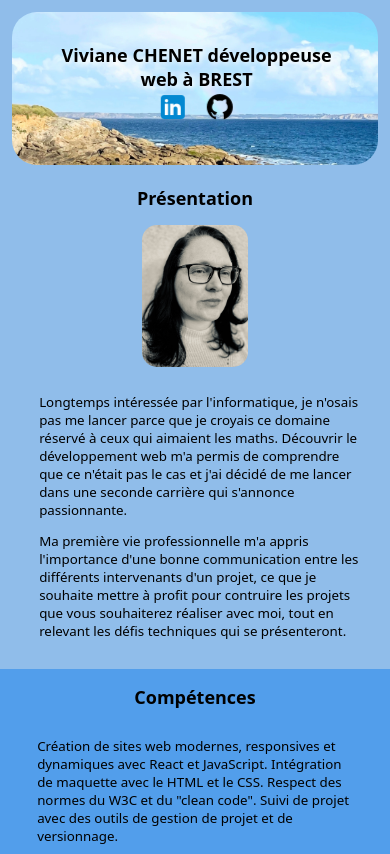
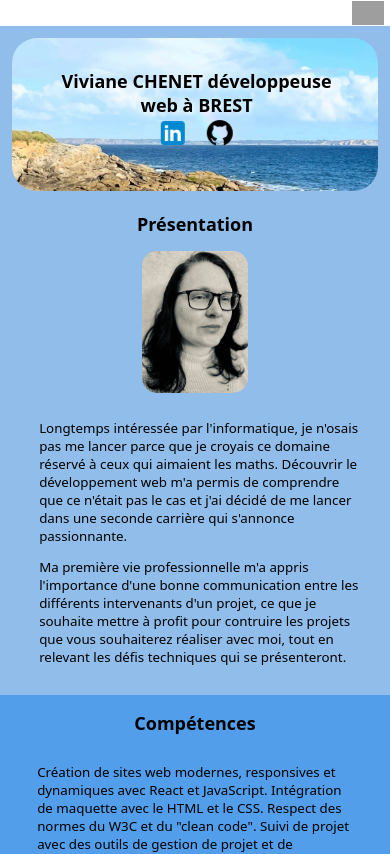
Before and after one commit to VivianeCG/mon_portfolio, a React (Create React App) app: page / in a window 390 px wide. Shown: the top 854 px of the page. Built offline with nearby package versions, Linux system fonts and the light colour scheme; grey boxes are pictures that could not be loaded; a web font is replaced by a local one.

Commit message:
modifications responsive

```diff
--- a/public/index.html
+++ b/public/index.html
@@ -2,13 +2,13 @@
 <html lang="fr">
   <head>
     <meta charset="utf-8">
+    <meta name="viewport" content="width=device-width, initial-scale=1">
+    <meta
+    name="description"
+    content="Web site created using create-react-app">
     <link rel="preconnect" href="https://fonts.googleapis.com">
     <link rel="preconnect" href="https://fonts.gstatic.com" crossorigin>
     <link href="https://fonts.googleapis.com/css2?family=Monda:wght@400..700&display=swap" rel="stylesheet">
-    <meta name="viewport" content="width=device-width, initial-scale=1">
-    <meta
-      name="description"
-      content="Web site created using create-react-app">
     <title>Viviane Chenet - développement Web</title>
   </head>
   <body>
--- a/src/App.css
+++ b/src/App.css
@@ -61,7 +61,7 @@ h2{
   height: 35px;
   box-sizing: border-box;
 }
-.burger-icon, .cross-icon{
+.burger-icon-button, .cross-icon-open-menu-button{
   display: none;
 }
 
@@ -235,38 +235,45 @@ text-decoration: underline;
 
 /********* Media Queries *********/
 @media screen and (min-width:320px) and (max-width: 1024px){
-  .open-menu-header{
+  /*.open-menu-header{
     display: flex;
     flex-flow: row-reverse;
-  }
-  .open-navbar{
+  }*/
+ /* .open-navbar{
     display: flex;
     justify-content: end;
     position: absolute;
     z-index: 1;
     width: 170px;
+  }*/
+  .burger-icon-button{
+    display: flex;
+    background-color: transparent;
+    border: none;
+    justify-self: flex-end;
   }
   .burger-icon{
+    max-width: 32px;
+  }
+  .navbar ul li{
+    display: none;
+  }
+  .cross-icon-open-menu{
+    display: none;
+  }
+  /*.cross-icon-open-menu{
     display: flex;
     justify-self: end;
     padding: 4%;
     max-width: 32px;
-  }
-  .closed-navbar.navbar ul li{
-    display: none;
-  }
-  .cross-icon-open-menu{
-    display: flex;
-    justify-self: end;
-    padding: 4%;
-    max-width: 32px;
-  }
-  .open-ul, .navbar ul{
+  }*/
+   .navbar ul{
     flex-direction: column;
     align-items: end;
     padding-right: 8%;
     width: 161px;
     box-sizing: border-box;
+    display: none;
   }
 }
 @media screen and (min-width:767px) and (max-width: 1024px){
@@ -304,7 +311,7 @@ text-decoration: underline;
     font-size: medium;
   }
   .contact-elements{
-    min-width: 320px;
+    min-width: 319px;
     align-items: center;
   }
   .copy-mail{
--- a/src/components/Header.jsx
+++ b/src/components/Header.jsx
@@ -9,7 +9,7 @@ import githublogo from "../assets/icons/32px/github-32.png"
 function Header() {
     return(
         <header className="header">
-
+            <Navbar/>
             <Banner src={photo}>
                 <figcaption className="banner-figcaption">
                     <h1>Viviane CHENET développeuse web à BREST </h1>
--- a/src/components/Introduction.jsx
+++ b/src/components/Introduction.jsx
@@ -1,4 +1,4 @@
-import photo from "../assets/photos/portrait_1.jpeg";
+import photo from "../assets/photos/portrait.webp";
 import data from "../assets/jsonfiles/introduction.json";
 
 function Introduction() {
--- a/src/components/Navbar.jsx
+++ b/src/components/Navbar.jsx
@@ -6,8 +6,8 @@ function Navbar() {
     return(
         <nav className="navbar ">
             <div className="responsive-menu">
-                <img src={burger} alt="accès au menu" className="burger-icon" id="burger"/>
-                <img src={cross} alt="fermer le menu" className="cross-icon-open-menu" id="cross"/>
+                <button className="burger-icon-button"><img src={burger} alt="accès au menu" className="burger-icon" id="burger"/></button>
+                <button className="cross-icon-open-menu-button"><img src={cross} alt="fermer le menu" className="cross-icon-open-menu" id="cross"/></button>
                 <ul>
                     <li className="menu-item"><Link to='/'>Viviane Chenet</Link></li>
                     <li className="menu-item"><a href="#introduction">Présentation</a></li>
```
Also changed, not shown: src/assets/photos/portrait.webp. Lines whose indentation alone changed are shown as unchanged.
